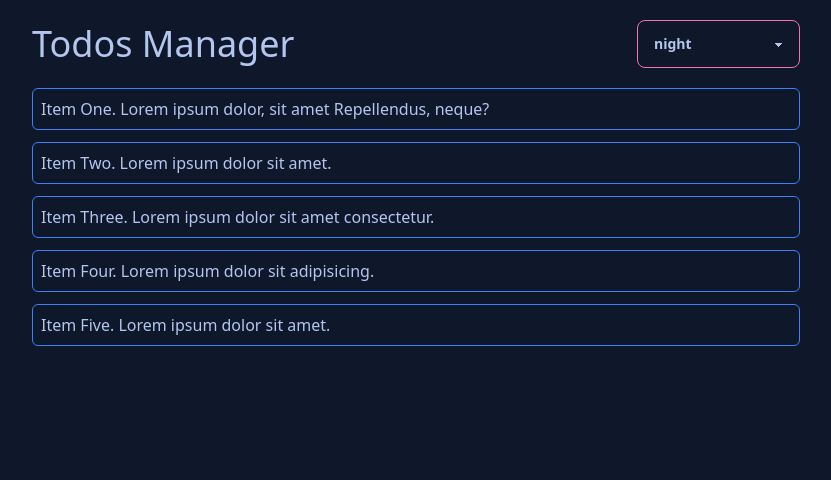
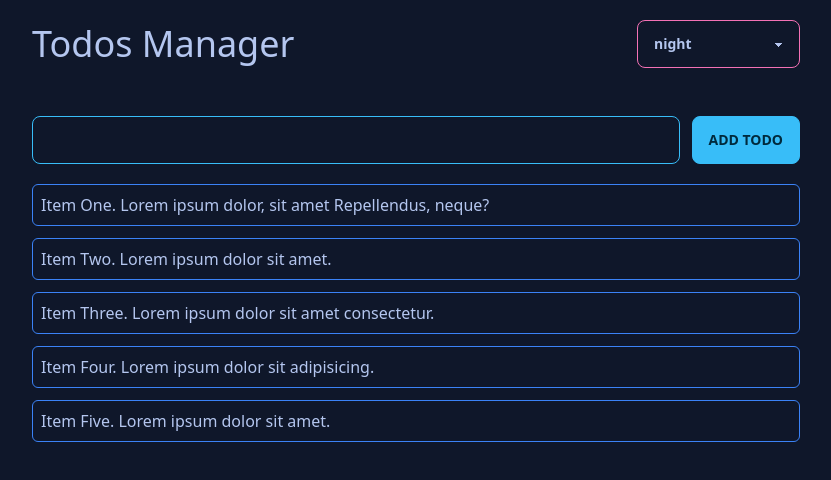
Before and after one commit to itzAmka/Task-Tarakar, a React (Vite) app: page / in a window 1280 px wide. Shown: the top 480 px of the page, without its empty margins (224-1055 px from the left). Built offline with nearby package versions, Linux system fonts and the light colour scheme.

Commit message:
create TodosContext and AddTodoForm move todosData to data folder

```diff
--- a/src/App.jsx
+++ b/src/App.jsx
@@ -1,13 +1,18 @@
 import Container from './components/Container';
 import Navbar from './components/Navbar';
+import AddTodoForm from './components/todos/AddTodoForm';
 import TodosList from './components/todos/TodosList';
+import { TodosProvider } from './context/TodosContext';
 
 const App = () => {
 	return (
-		<Container>
-			<Navbar />
-			<TodosList />
-		</Container>
+		<TodosProvider>
+			<Container>
+				<Navbar />
+				<AddTodoForm />
+				<TodosList />
+			</Container>
+		</TodosProvider>
 	);
 };
 
--- /dev/null
+++ b/src/components/todos/AddTodoForm.jsx
@@ -0,0 +1,10 @@
+const AddTodoForm = () => {
+	return (
+		<form className='w-full flex gap-3 mt-12'>
+			<input type='text' className='input input-primary grow' />
+			<button className='btn btn-primary'>Add Todo</button>
+		</form>
+	);
+};
+
+export default AddTodoForm;
--- a/src/components/todos/TodosList.jsx
+++ b/src/components/todos/TodosList.jsx
@@ -1,9 +1,9 @@
-import todoData from './todosData';
-import { useLocalStorage } from '../../hooks/useLocalStorage';
+import { useContext } from 'react';
+import { TodosContext } from '../../context/TodosContext';
 import TodoItem from './TodoItem';
 
 const TodosList = () => {
-	const [todos, setTodos] = useLocalStorage('todos', todoData);
+	const { todos } = useContext(TodosContext);
 
 	return (
 		<ul className='flex flex-col gap-3 mt-5'>
--- /dev/null
+++ b/src/context/TodosContext.jsx
@@ -0,0 +1,13 @@
+import { createContext } from 'react';
+import { useLocalStorage } from '../hooks/useLocalStorage';
+import todosData from '../data/todosData';
+
+export const TodosContext = createContext();
+
+export const TodosProvider = ({ children }) => {
+	const [todos, setTodos] = useLocalStorage('todos', todosData);
+
+	return (
+		<TodosContext.Provider value={{ todos }}>{children}</TodosContext.Provider>
+	);
+};
--- a/src/components/todos/todosData.js
+++ b/src/data/todosData.js
@@ -1,4 +1,4 @@
-import { uid } from '../../helpers/uid';
+import { uid } from '../helpers/uid';
 
 export default [
 	{
```
